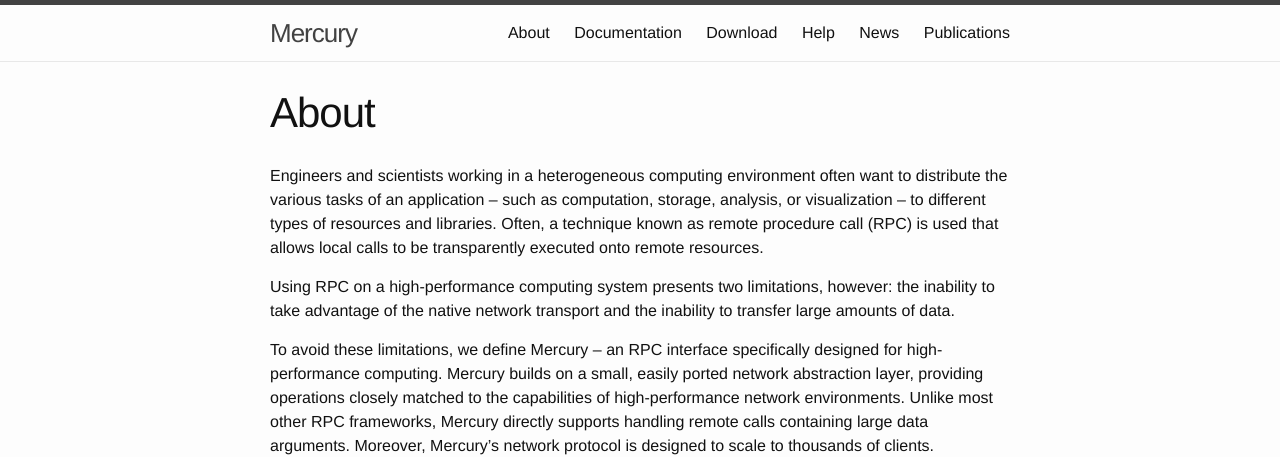
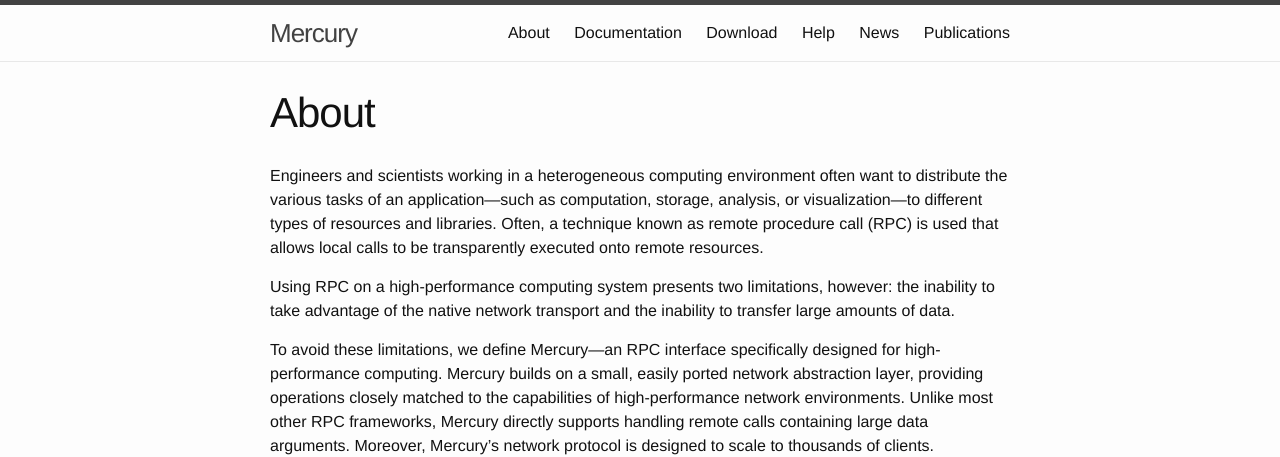
Before and after one commit to Mercury-HPC/Mercury-HPC.github.io, a Jekyll site: the page built from about.md, in a window 1280 px wide. Shown: the top 457 px of the page. Built offline with Jekyll 4.4.1, drawn with Linux system fonts in a browser that asks for light colours; nearby versions of some CDN libraries.

Commit message:
Some fixes

```diff
--- a/about.md
+++ b/about.md
@@ -5,8 +5,8 @@ permalink: /about/
 ---
 
 Engineers and scientists working in a heterogeneous computing environment
-often want to distribute the various tasks of an application -- such as
-computation, storage, analysis, or visualization -- to different types of
+often want to distribute the various tasks of an application---such as
+computation, storage, analysis, or visualization---to different types of
 resources and libraries. Often, a technique known as remote procedure call
 (RPC) is used that allows local calls to be transparently executed onto remote
 resources.
@@ -15,7 +15,7 @@ Using RPC on a high-performance computing system presents two limitations,
 however: the inability to take advantage of the native network transport and
 the inability to transfer large amounts of data.
 
-To avoid these limitations, we define Mercury -- an RPC interface specifically
+To avoid these limitations, we define Mercury---an RPC interface specifically
 designed for high-performance computing. Mercury builds on a small, easily
 ported network abstraction layer, providing operations closely matched to the
 capabilities of high-performance network environments. Unlike most other RPC
```
